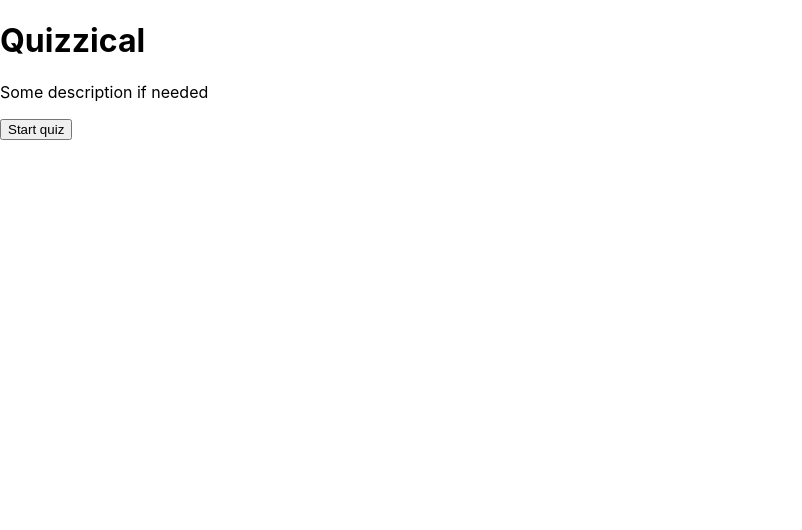
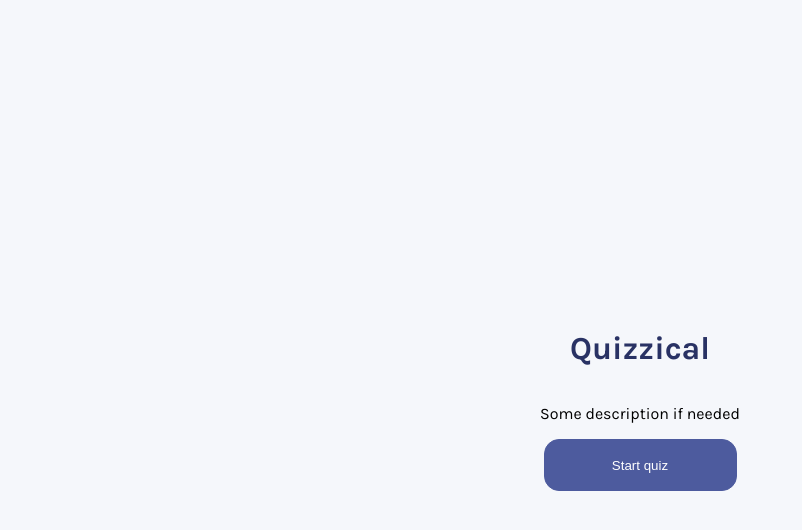
Before and after one commit to codekacode/Quizzical, a React (Create React App) app: page / in a window 1280 px wide. Shown: the top 530 px of the page, without its empty margins (0-802 px from the left). Built offline with nearby package versions, Linux system fonts and the light colour scheme.

Commit message:
Add question start component with styles

```diff
--- a/package.json
+++ b/package.json
@@ -9,6 +9,7 @@
     "react": "^18.2.0",
     "react-dom": "^18.2.0",
     "react-scripts": "5.0.1",
+    "sass": "^1.57.1",
     "web-vitals": "^2.1.4"
   },
   "scripts": {
--- /dev/null
+++ b/src/App.css
@@ -0,0 +1,15 @@
+@import url('https://fonts.googleapis.com/css2?family=Karla:wght@300;400;500;600;700&display=swap');
+
+body {
+  box-sizing: border-box;
+  margin: 0px;
+  padding: 0px;
+  font-family: 'Karla', sans-serif;
+}
+
+.app__ctn {
+  background-color: #F5F7FB;
+  display: flex;
+  align-items: center;
+  justify-content: center;
+}
--- a/src/App.js
+++ b/src/App.js
@@ -1,4 +1,5 @@
 import QuestionStart from "./components/QuestionStart/QuestionStart";
+import "./App.css"
 
 function App() {
   return (
--- /dev/null
+++ b/src/components/QuestionStart/QuestionStart.css
@@ -0,0 +1,25 @@
+.question-start {
+  align-items: center;
+  justify-content: center;
+  display: flex;
+  flex-direction: column;
+  height: 100vh;
+}
+
+.question-start__title {
+  font-size: 32px;
+  color:#293264;
+}
+
+.question-start__description {
+  color: #293264;
+}
+
+.question-start__button {
+  background-color: #4D5B9E;
+  border: 1px solid #4D5B9E;
+  height: 52px;
+  width: 193px;
+  border-radius: 15px;
+  color: #fff;
+}
--- a/src/components/QuestionStart/QuestionStart.jsx
+++ b/src/components/QuestionStart/QuestionStart.jsx
@@ -1,10 +1,10 @@
 
 import React from 'react'
-import "./QuestionStart.scss"
+import "./QuestionStart.css"
 
 function QuestionStart() {
   return (
-    <div className="question-start__ctn">
+    <div className="question-start">
       <h1 className="question-start__title">Quizzical</h1>
       <p className="question-start__title--description">Some description if needed</p>
       <button className="question-start__button">Start quiz</button>
```
Also changed, not shown: src/components/QuestionStart/QuestionStart.scss (deleted), 1 other file (tests, documents, lock files or other folders).
